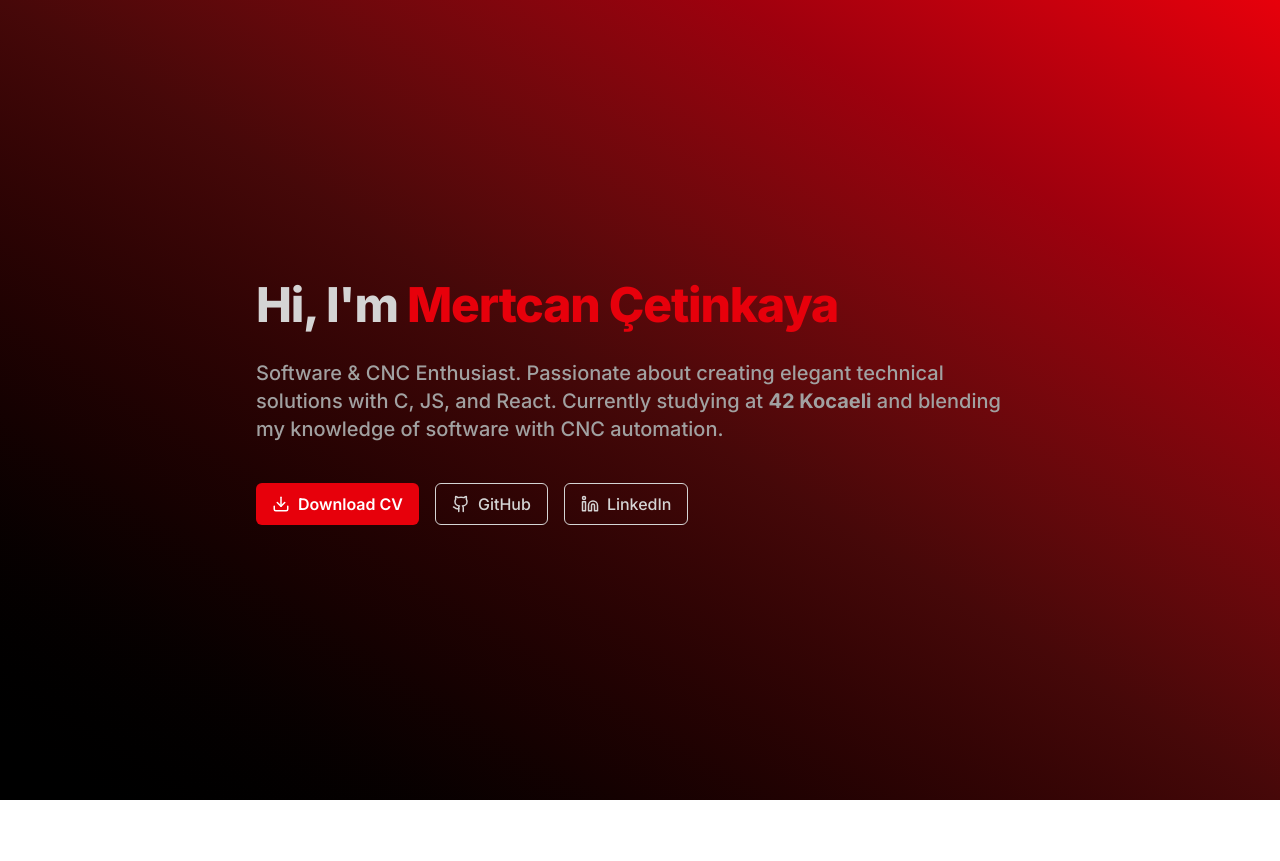
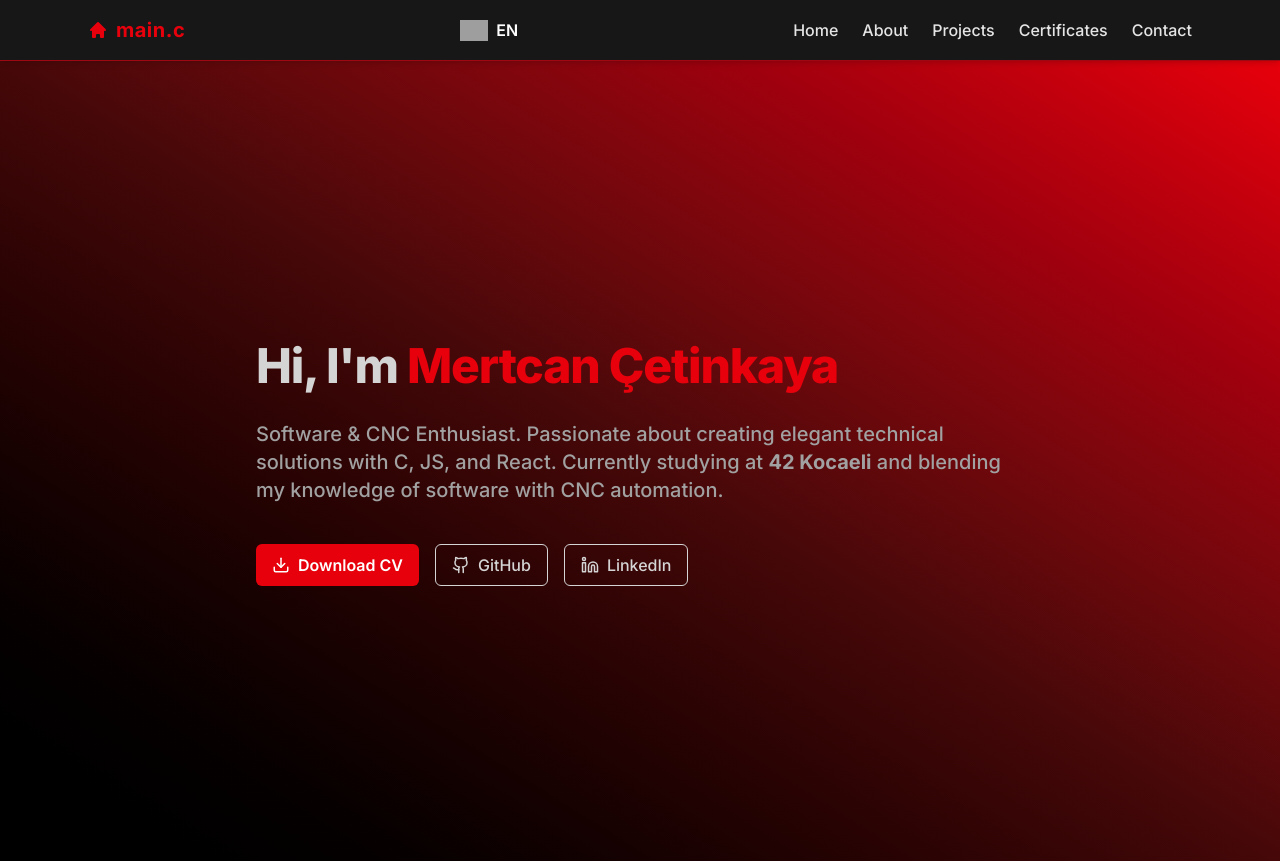
Before and after one commit to mertctnkaya/mertctnkaya.github.io, a React (Vite) app: page / in a window 1280 px wide. Before the commit the page ends 800 px from the top, so only its background shows below. Built offline with nearby package versions, Linux system fonts and the light colour scheme; grey boxes are pictures that could not be loaded.

Commit message:
refactor(navbar): Added navbar component to main app file

```diff
--- a/src/App.tsx
+++ b/src/App.tsx
@@ -4,10 +4,12 @@ import About from "./pages/About";
 import Projects from "./pages/Projects";
 import Certificates from "./pages/Certificates";
 import Contact from "./pages/Contact";
+import Navbar from "./components/layouts/Navbar";
 
 function App() {
   return (
     <BrowserRouter>
+	  <Navbar />
       <Routes>
         <Route path="/" element={<Home />} />
         <Route path="/about" element={<About />} />
```
